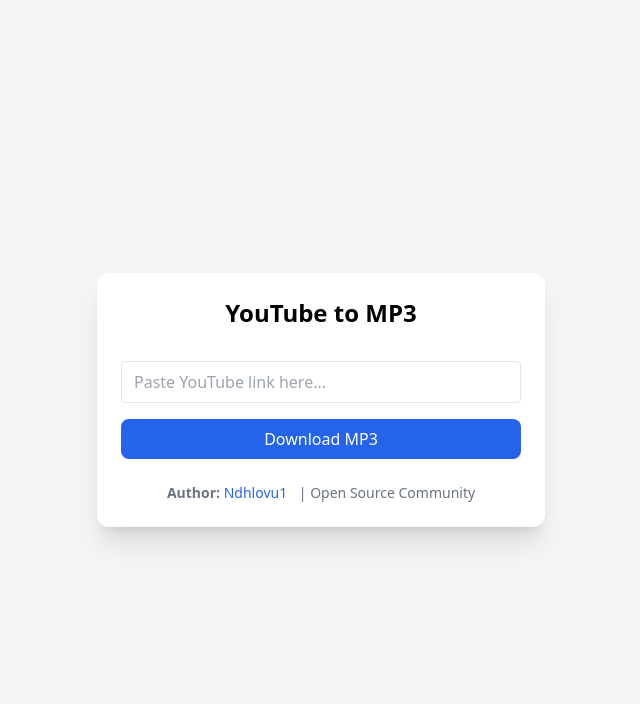
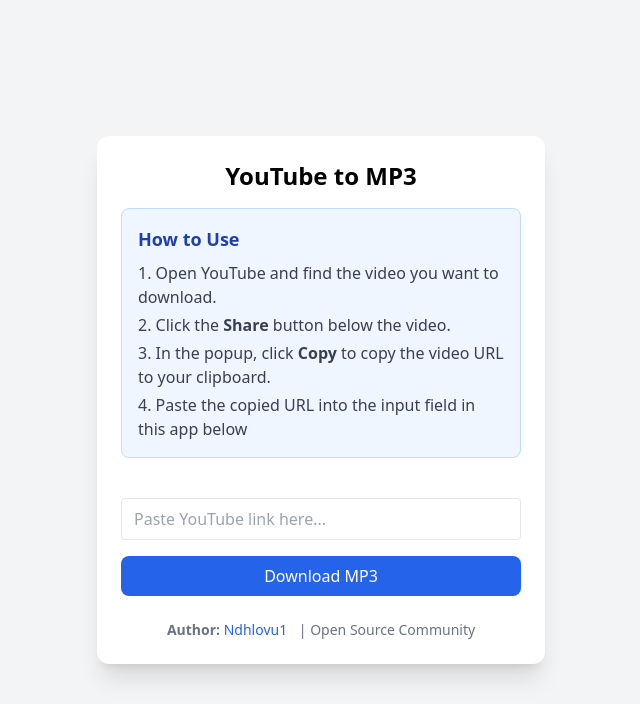
Before and after one commit to Ndhlovu1/youtube-mp3-downloader, a Django app: page / in a window 1280 px wide. Shown: the top 704 px of the page, without its empty margins (319-959 px from the left). Run offline with Django 5.2, Linux system fonts and the light colour scheme; some libraries are stand-ins or nearby versions.

Commit message:
Updated (styles) : Index file improved to help users know what is needed

```diff
--- a/templates/downloader/index.html
+++ b/templates/downloader/index.html
@@ -7,6 +7,16 @@
 <body class="flex items-center justify-center min-h-screen bg-gray-100">
     <div class="bg-white shadow-xl rounded-xl p-6 w-full max-w-md">
         <h1 class="text-2xl font-bold mb-4 text-center">YouTube to MP3</h1>
+
+        <div class="mb-6 bg-blue-50 border border-blue-200 rounded-lg p-4">
+            <h2 class="text-lg font-semibold text-blue-800 mb-2">How to Use</h2>
+            <ol class="list-decimal list-inside text-gray-700 space-y-1">
+                <li>Open YouTube and find the video you want to download.</li>
+                <li>Click the <span class="font-semibold">Share</span> button below the video.</li>
+                <li>In the popup, click <span class="font-semibold">Copy</span> to copy the video URL to your clipboard.</li>
+                <li>Paste the copied URL into the input field in this app below</li>
+            </ol>
+        </div>
 
         {% if error %}
         <div class="bg-red-100 border border-red-400 text-red-700 px-4 py-3 rounded mb-4">
@@ -29,6 +39,10 @@
                     <span id="progress-eta" class="ml-2"></span>
                 </div>
             </div>
+            <div class="text-sm text-gray-700 mt-2">
+                <span>Elapsed Time: <span id="timer">0</span> seconds</span>
+            </div>
+
         </div>
 
         <form id="download-form" method="post" class="space-y-4">
@@ -126,6 +140,47 @@
                 document.getElementById('progress-bar').classList.add('bg-blue-600');
             }
         }
-    </script>
+
+                let timerInterval;
+                let secondsElapsed = 0;
+
+                function startTimer() {
+                    secondsElapsed = 0;
+                    document.getElementById('timer').textContent = secondsElapsed;
+                    timerInterval = setInterval(() => {
+                    secondsElapsed += 1;
+                    document.getElementById('timer').textContent = secondsElapsed;
+                    }, 1000);
+                }
+
+                function stopTimer() {
+                    clearInterval(timerInterval);
+                }
+
+                // Start timer when progress container is shown
+                document.getElementById('download-form').addEventListener('submit', function() {
+                    startTimer();
+                });
+
+                // Stop timer when download completes or errors
+                function updateProgress(percent, message, status = 'downloading', speed = '', eta = '') {
+                    document.getElementById('progress-bar').style.width = percent + '%';
+                    document.getElementById('progress-percent').textContent = percent + '%';
+                    document.getElementById('progress-message').textContent = message;
+                    document.getElementById('progress-speed').textContent = speed;
+                    document.getElementById('progress-eta').textContent = eta;
+
+                    if (status === 'error') {
+                    document.getElementById('progress-bar').classList.add('bg-red-600');
+                    document.getElementById('progress-bar').classList.remove('bg-blue-600');
+                    stopTimer();
+                    } else if (status === 'completed') {
+                    stopTimer();
+                    } else {
+                    document.getElementById('progress-bar').classList.remove('bg-red-600');
+                    document.getElementById('progress-bar').classList.add('bg-blue-600');
+                    }
+                }
+                </script>
 </body>
 </html>
```
